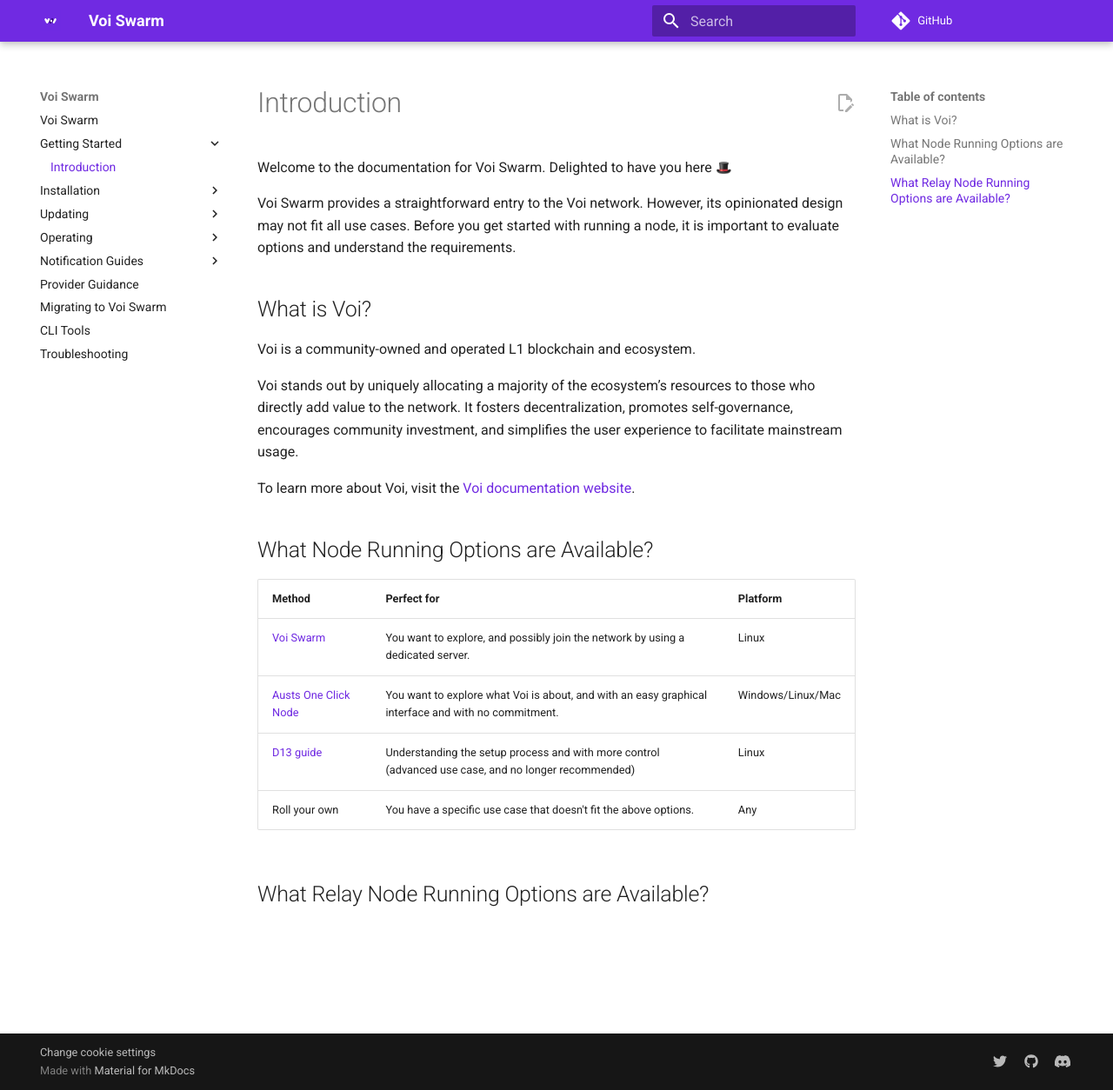
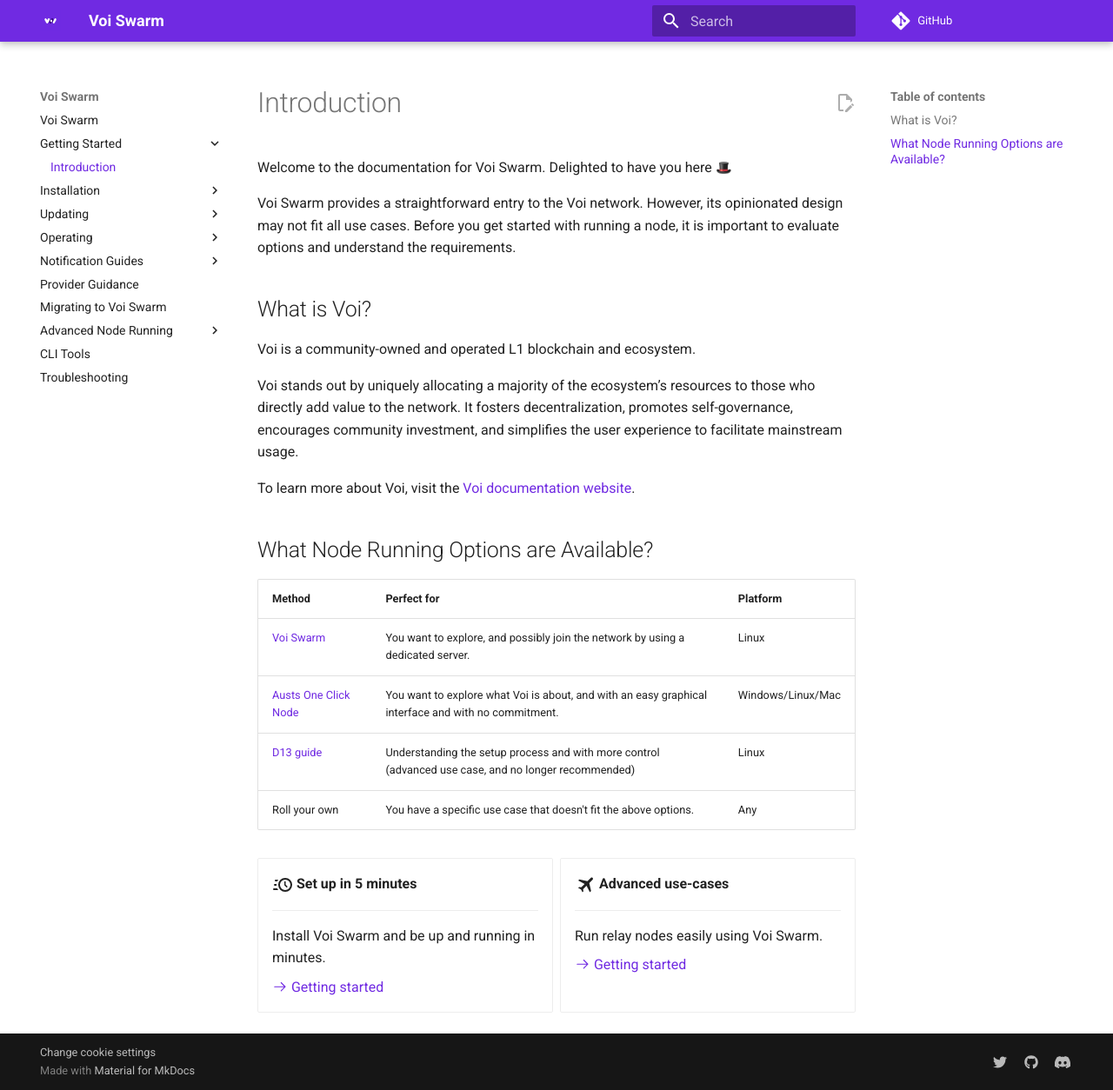
Before and after one commit to VoiNetwork/voi-swarm, an MkDocs documentation site: the page built from docs/getting-started/introduction.md, in a window 1280 px wide and 1254 px high. Shown: the whole window at 87% size. Built offline with MkDocs 1.6.1 and Material for MkDocs 9.7.7, drawn with Linux system fonts in a browser that asks for light colours; emoji names are drawn with the system emoji font; plug-ins that fetch from the network failed and are left out; comment, search, counter and statistics services are not loaded.

Commit message:
Add relay documentation

```diff
--- a/docs/getting-started/introduction.md
+++ b/docs/getting-started/introduction.md
@@ -25,4 +25,21 @@
 | [D13 guide](https://d13.co/posts/set-up-voi-participation-node/)      | Understanding the setup process and with more control (advanced use case, and no longer recommended) | Linux             |
 | Roll your own                                                         | You have a specific use case that doesn't fit the above options.                                     | Any               |
 
-## What Relay Node Running Options are Available?
+<div class="grid cards" markdown>
+
+- :material-clock-fast:{ .lg .middle } __Set up in 5 minutes__
+
+    ---
+
+    Install Voi Swarm and be up and running in minutes.
+
+    [:octicons-arrow-right-24: Getting started](../../installation/system-requirements/)
+
+- :material-airplane:{ .lg .middle } __Advanced use-cases__
+
+    ---
+
+    Run relay nodes easily using Voi Swarm.
+
+    [:octicons-arrow-right-24: Getting started](../../advanced-node-running/relay-node/)
+</div>
--- a/mkdocs.yml
+++ b/mkdocs.yml
@@ -70,6 +70,7 @@
   - pymdownx.details
   - pymdownx.superfences
   - footnotes
+  - md_in_html
   - pymdownx.snippets:
       base_path: "docs"
       check_paths: true
@@ -117,5 +118,7 @@
       - Pushbullet: notification-guides/pushbullet.md
   - Provider Guidance: provider-guidance.md
   - Migrating to Voi Swarm: migrating.md
+  - Advanced Node Running:
+      - Relay Node: advanced-node-running/relay-node.md
   - CLI Tools: cli-tools.md
   - Troubleshooting: troubleshooting.md
```
Also changed, not shown: docs/advanced-node-running/relay-node.md (added, +33 -0 lines), docs/installation/system-requirements.md (+9 -26 lines).
